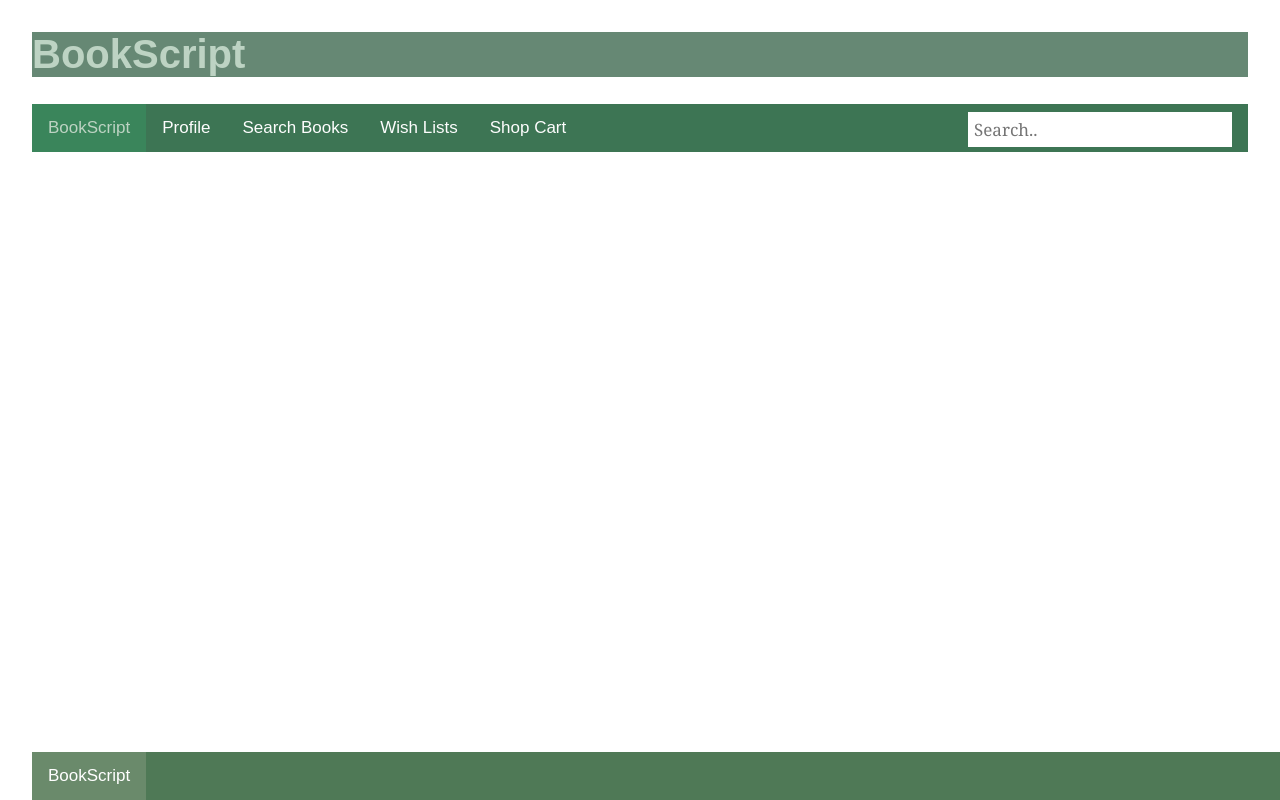
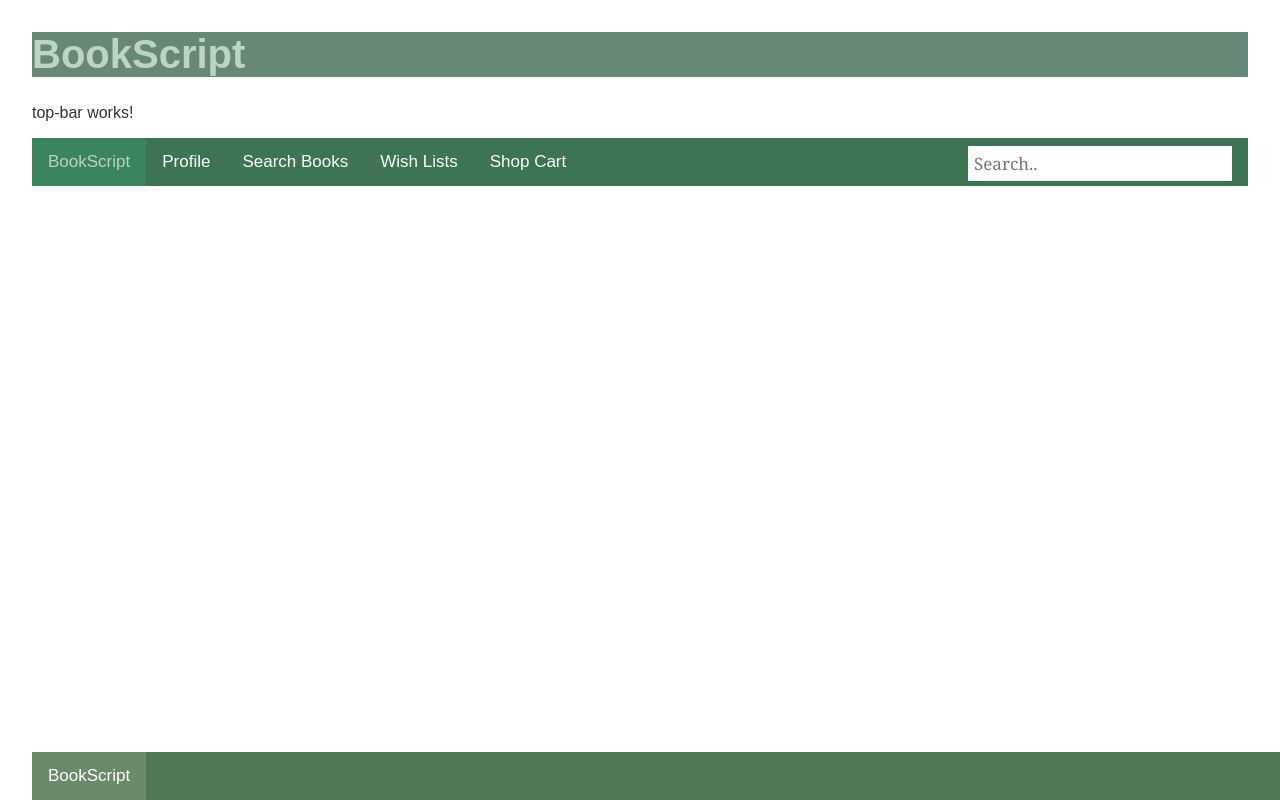
Before and after one commit to ShainaJSweeney/bookBrowsingGroup18, an Angular app: page / in a window 1280 px wide. Built offline with nearby package versions, Linux system fonts and the light colour scheme.

Commit message:
added top-bar component

```diff
--- a/src/app/app.component.html
+++ b/src/app/app.component.html
@@ -1,4 +1,5 @@
 <h1>{{title}}</h1>
+<app-top-bar></app-top-bar>
 <div class="topnav">
     <a class="active" href="#home">BookScript</a>
     <a routerLink="/profile">Profile</a>
--- a/src/app/app.module.ts
+++ b/src/app/app.module.ts
@@ -7,6 +7,7 @@ import { BookComponent } from './hw/book.component';
 import { ProfileComponent } from './profile/profile.component';
 import { WishComponent } from './wish/wish.component';
 import { ShopCartComponent } from './shop-cart/shop-cart.component';
+import { TopBarComponent } from './top-bar/top-bar.component';
 
 @NgModule({
   declarations: [
@@ -14,7 +15,8 @@ import { ShopCartComponent } from './shop-cart/shop-cart.component';
     BookComponent,
     ProfileComponent,
     WishComponent,
-    ShopCartComponent
+    ShopCartComponent,
+    TopBarComponent
   ],
   imports: [
     BrowserModule,
--- /dev/null
+++ b/src/app/top-bar/top-bar.component.html
@@ -0,0 +1 @@
+<p>top-bar works!</p>
--- /dev/null
+++ b/src/app/top-bar/top-bar.component.ts
@@ -0,0 +1,15 @@
+import { Component, OnInit } from '@angular/core';
+
+@Component({
+  selector: 'app-top-bar',
+  templateUrl: './top-bar.component.html',
+  styleUrls: ['./top-bar.component.css']
+})
+export class TopBarComponent implements OnInit {
+
+  constructor() { }
+
+  ngOnInit(): void {
+  }
+
+}
```
Also changed, not shown: src/app/top-bar/top-bar.component.css (added), 1 other file (tests, documents, lock files or other folders).
